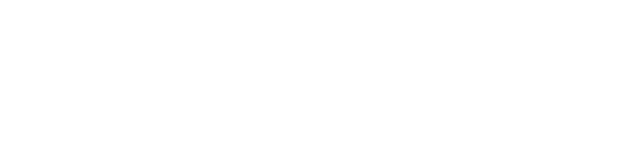
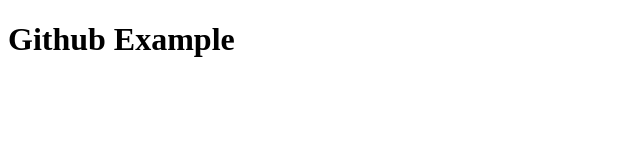
Before and after one commit to lynliac/WebProjectGithubJan10, a plain HTML site: page index.html in a window 1280 px wide. Shown: the whole page, without its empty margins (0-640 px from the left). Drawn offline with Linux system fonts and the light colour scheme.

Commit message:
adding h1 tag to the body of index.html

```diff
--- a/index.html
+++ b/index.html
@@ -8,6 +8,7 @@
 
     </head>
     <body>
+        <h1>Github Example</h1>
 
     </body>
     <footer>
```
